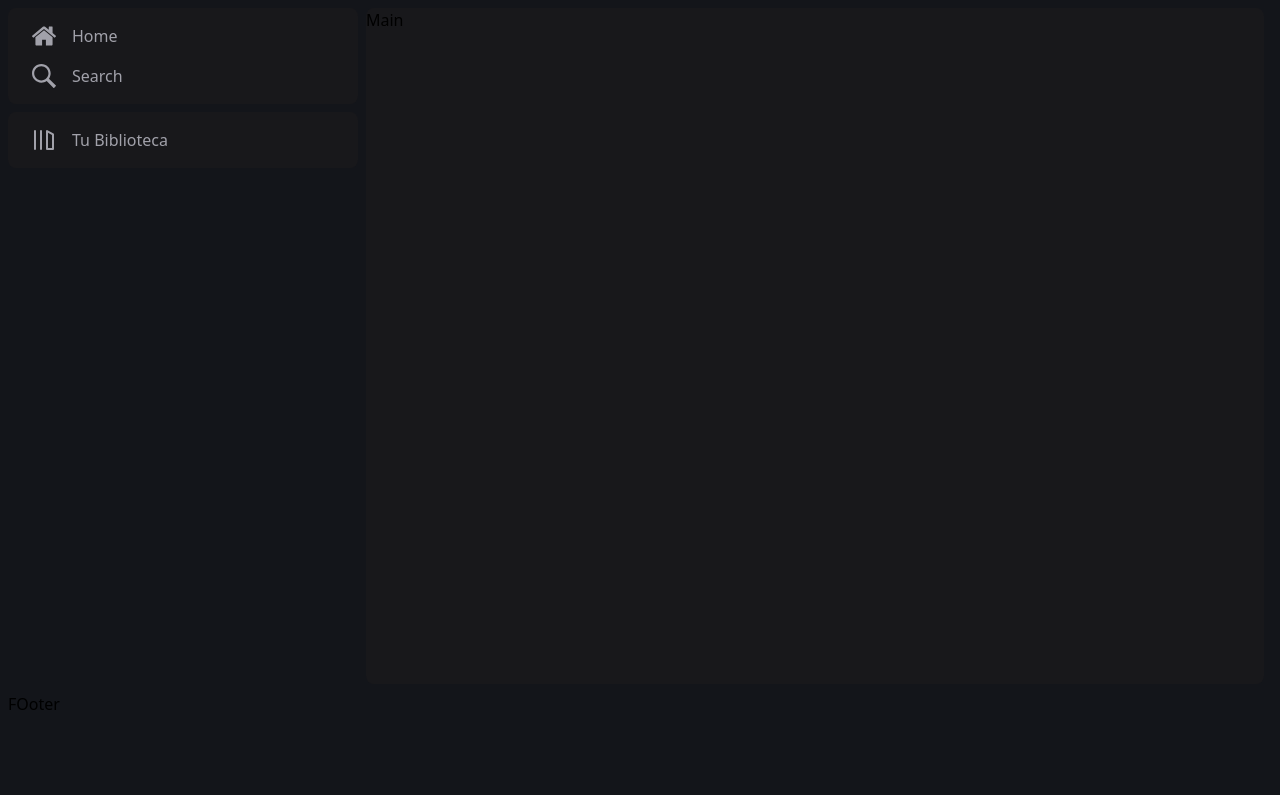
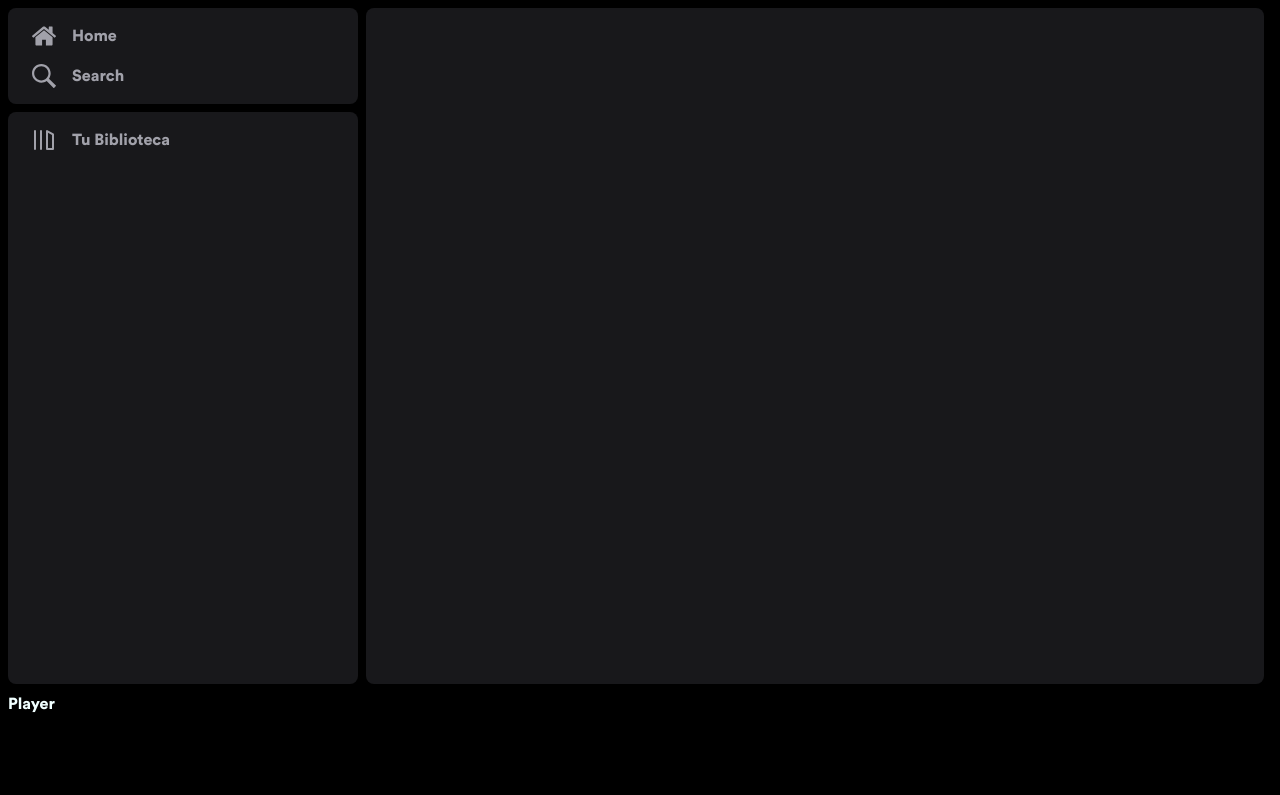
Before and after one commit to YhordiC/spotify-clone, an Astro site: page / in a window 1280 px wide. Built offline with nearby package versions, Linux system fonts and the light colour scheme; Astro itself is replaced by a stand-in of ours.

Commit message:
añadimos un viewtransition para las transiciones,  importamos la lista de menu, y dejamos un slot para el contenido

```diff
--- a/src/layouts/Layout.astro
+++ b/src/layouts/Layout.astro
@@ -1,5 +1,7 @@
 ---
+import {ViewTransitions} from "astro:transitions";
 import AsideMenu from "../components/AsideMenu.astro"
+
 interface Props {
 	title: string;
 }
@@ -17,23 +19,23 @@ const { title } = Astro.props;
 		<link rel="icon" type="image/svg+xml" href="/favicon.svg" />
 		<meta name="generator" content={Astro.generator} />
 		<title>{title}</title>
+		<ViewTransitions />
 	</head>
 	<body>
 		<div id="app" class="relative h-screen p-2 gap-2">
-			<aside class="[grid-area:aside] flex-col overflow-y-auto ">
+			<aside class="[grid-area:aside] flex-col flex overflow-y-auto ">
 				<AsideMenu/>
+
 			</aside>
-			<main class="[grid-area:main rounded-lg bg-zinc-900 overflow-y-auto" >
-				Main
+			<main class="[grid-area:main rounded-lg bg-zinc-900 overflow-y-auto w-full" >
+				<slot/>
 			</main>
 			<footer class="[grid-area:player]   min-h-[100px]">
-				FOoter
+				Player
 			</footer>
-			<slot/>
+
 		</div>
 	</body>
-</html>
-
 	<style>
 		#app{
 			display: grid;
@@ -45,10 +47,59 @@ const { title } = Astro.props;
 			grid-template-rows:  1fr auto;
 		}
 	</style>
+</html>
+
+
 <style is:global>
 	html {
-		font-family: system-ui, sans-serif;
-		background: #13151a;
-		background-size: 224px;
+		font-family: "CircularStd" ,system-ui, sans-serif;
+		background: #000000;
+		color: azure;
+	}
+
+
+	@font-face {
+		font-family: "CircularStd";
+		src: url("/fonts/CircularStd-Black.woff2")
+		    format("woff2");
+		font-weight: 500;
+		font-style: normal;
+		font-display: swap;
+	}
+
+	@font-face {
+		font-family: "CircularStd";
+		src: url("/fonts/CircularStd-Black.woff2")
+		    format("woff2");
+		font-weight: 400;
+		font-style: normal;
+		font-display: swap;
+	}
+
+	@font-face {
+		font-family: "CircularStd";
+		src: url("/fonts/CircularStd-Black.woff2")
+		    format("woff2");
+		font-weight: 300;
+		font-style: normal;
+		font-display: swap;
+	}
+
+	@font-face {
+		font-family: "CircularStd";
+		src: url("/fonts/CircularStd-Black.woff2")
+		    format("woff2");
+		font-weight: 700;
+		font-style: normal;
+		font-display: swap;
+	}
+
+	@font-face {
+		font-family: "CircularStd";
+		src: url("/fonts/CircularStd-Black.woff2")
+		    format("woff2");
+		font-weight: 900;
+		font-style: normal;
+		font-display: swap;
 	}
 </style>
```
Lines whose indentation alone changed are shown as unchanged.
